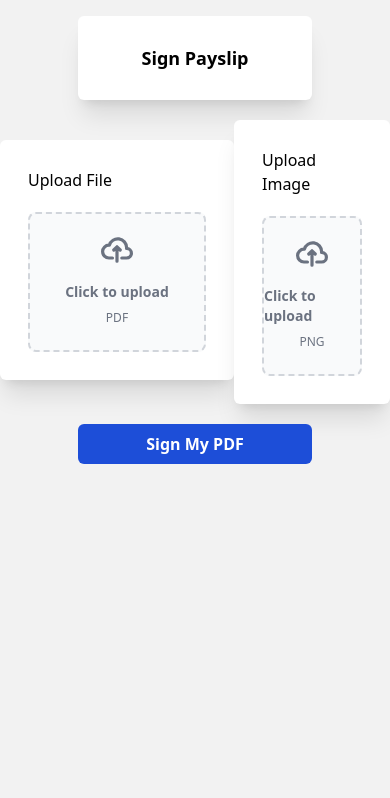
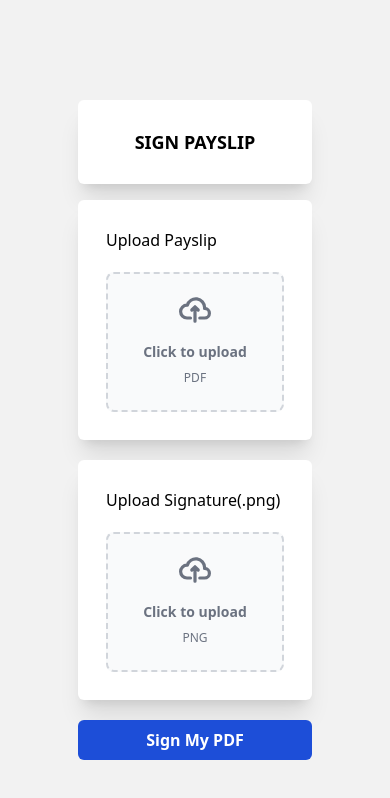
Before and after one commit to sunkenquest/payslip-e-sig, a Vue app: page / in a window 390 px wide. Shown: the top 798 px of the page. Built offline with nearby package versions, Linux system fonts and the light colour scheme.

Commit message:
hotfix: ui fixes

```diff
--- a/index.html
+++ b/index.html
@@ -1,13 +1,16 @@
 <!doctype html>
 <html lang="en">
+
 <head>
   <meta charset="UTF-8" />
-    <link rel="icon" type="image/svg+xml" href="/vite.svg" />
+  <link rel="icon" type="image/svg+xml" href="/logo.png" />
   <meta name="viewport" content="width=device-width, initial-scale=1.0" />
-    <title>Vite + Vue + TS</title>
+  <title>Payslip-E-Sig</title>
 </head>
+
 <body class="bg-[#f2f2f2]">
   <div id="app"></div>
   <script type="module" src="/src/main.ts"></script>
 </body>
+
 </html>
--- a/src/Pages/HomePage.vue
+++ b/src/Pages/HomePage.vue
@@ -1,7 +1,7 @@
 <template>
-  <div class="flex flex-col justify-center items-center min-h-scree">
+  <div class="flex flex-col justify-center items-center min-h-screen">
     <TitleMolecule />
-    <div class="flex md:flex-row w-full md:w-[60%] items-center space-y-5 md:space-y-4 md:gap-5">
+    <div class="flex flex-col md:flex-row w-full md:w-[60%] items-center space-y-5 md:space-y-4 md:gap-5">
       <FileUploadOrganism class="w-full flex-2" />
       <ImageUploadOrganism class="w-full flex-1" />
     </div>
@@ -9,8 +9,8 @@
       <input @click="pdfSignStore.SignPdf"
         class="w-[100%] font-bold text-white bg-blue-700 rounded-md py-2 px-5 cursor-pointer active:bg-blue-400"
         type="button" value="Sign My PDF" />
-      <iframe v-if="pdfSignStore.signedPdf" :src="pdfSignStore.signedPdf.toString()" width="600" height="500"
-        frameborder="0"></iframe>
+      <iframe class="mt-5" v-if="pdfSignStore.signedPdf" :src="pdfSignStore.signedPdf.toString()" width="100%"
+        height="500" frameborder="0"></iframe>
     </div>
 
     <div v-if="pdfSignStore.status === EventStatus.failed">
@@ -24,9 +24,7 @@ import ImageUploadOrganism from '../components/Organisms/ImageUploadOrganism.vue
 import FileUploadOrganism from '../components/Organisms/FileUploadOrganism.vue';
 import TitleMolecule from '../components/Molecules/TitleMolecule.vue';
 import { usePdfSignStore } from '../stores/pdf_sign';
-// import { useSignatureStore } from '../stores/signature';
 import { EventStatus } from '../types/enums/status';
 
 const pdfSignStore = usePdfSignStore();
-// const signaturestore = useSignatureStore();
 </script>
--- a/src/components/Atoms/TextAtom.vue
+++ b/src/components/Atoms/TextAtom.vue
@@ -1,5 +1,5 @@
 <template>
-    <h1>{{ title }}</h1>
+    <h1 class>{{ title }}</h1>
 </template>
 
 <script lang="ts" setup>
--- a/src/components/Molecules/TitleMolecule.vue
+++ b/src/components/Molecules/TitleMolecule.vue
@@ -1,6 +1,6 @@
 <template>
   <div class="main-container">
-    <TitleAtom class="font-bold text-lg mx-auto md:mx-0" title="Sign Payslip" />
+    <TitleAtom class="font-bold text-lg mx-auto md:mx-0 " title="SIGN PAYSLIP" />
   </div>
 </template>
 
--- a/src/components/Organisms/FileUploadOrganism.vue
+++ b/src/components/Organisms/FileUploadOrganism.vue
@@ -1,6 +1,6 @@
 <template>
   <div class="main-container flex flex-col justify-center items-center space-y-5">
-    <BaseTextMolecule class="text-left w-full" title="Upload File" />
+    <BaseTextMolecule class="text-left w-full" title="Upload Payslip" />
     <FileInputMolecule :key="fileKey" @change="handleFileChange" />
     <div v-if="file"
       class="mt-4 w-full border border-gray-300 border-solid rounded-lg bg-white p-4 flex items-center justify-between h-20">
--- a/src/components/Organisms/ImageUploadOrganism.vue
+++ b/src/components/Organisms/ImageUploadOrganism.vue
@@ -1,6 +1,6 @@
 <template>
   <div class="main-container flex flex-col justify-center items-center space-y-5">
-    <BaseTextMolecule class="tetx-left w-full" title="Upload Image" />
+    <BaseTextMolecule class="text-left w-full" title="Upload Signature(.png)" />
     <ImageInputMolecule :key="fileKey" @change="handleImageChange" />
     <div v-if="image"
       class="mt-4 w-full border border-gray-300 border-solid rounded-lg bg-white p-4 flex items-center justify-between h-20">
```
Also changed, not shown: logo.png (added). Lines whose indentation alone changed are shown as unchanged.
